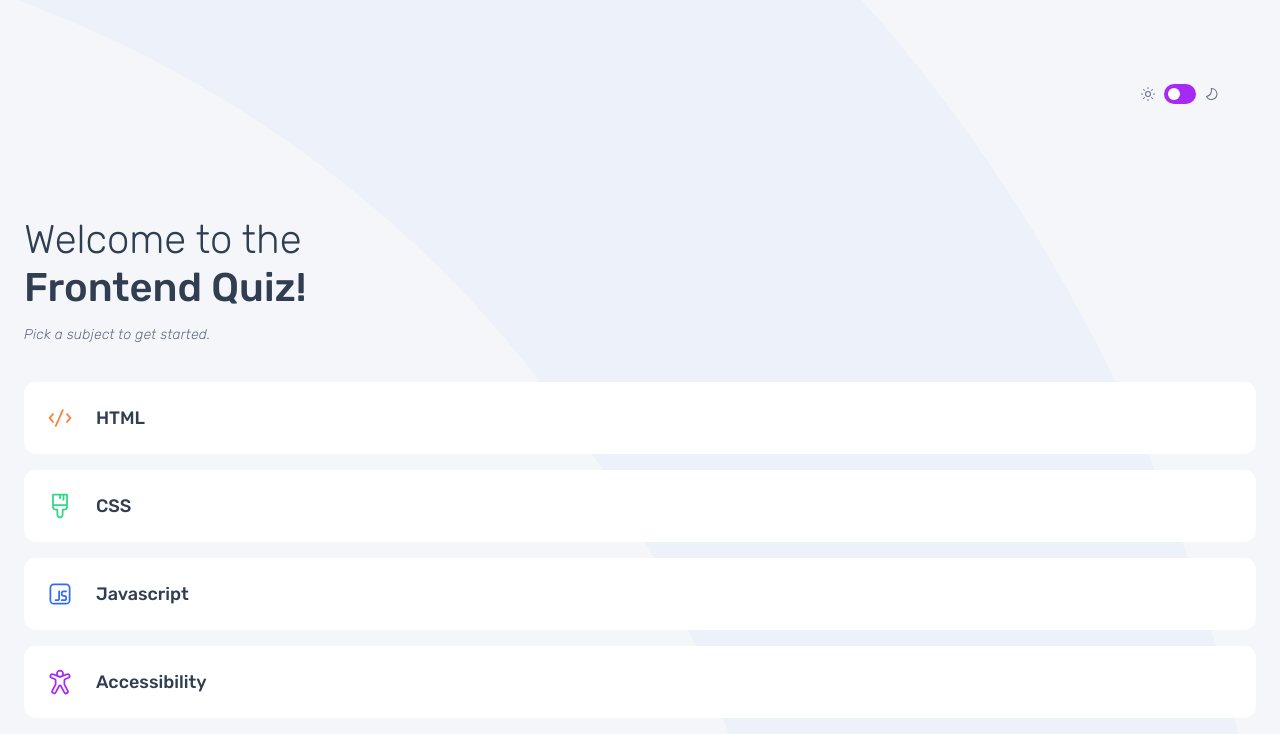
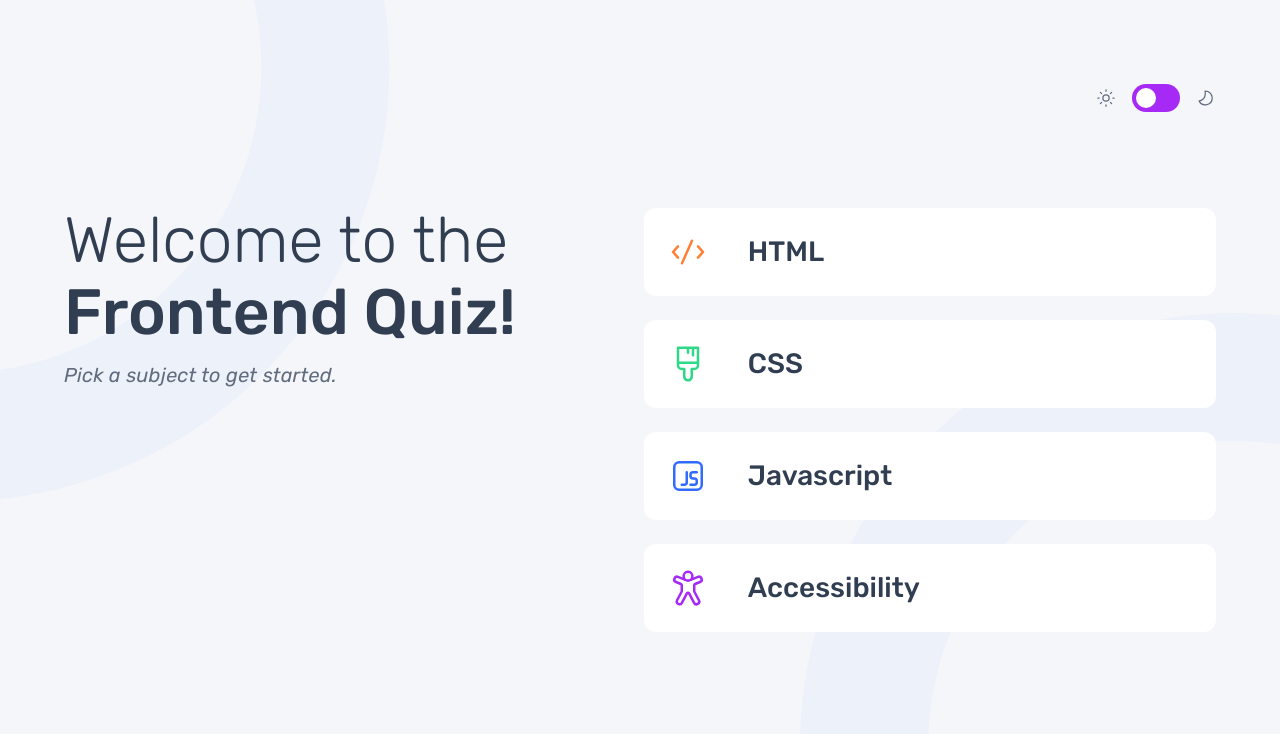
Before and after one commit to CharlieCastleWeb/fem--frontend-quiz-app, a React (Vite) app: page / in a window 1280 px wide. Shown: the top 734 px of the page. Built offline with nearby package versions, Linux system fonts and the light colour scheme.

Commit message:
feat: add responsive home layout

```diff
--- a/src/App.tsx
+++ b/src/App.tsx
@@ -14,20 +14,17 @@ function App() {
   };
 
   return (
-    <div
-      className="bg-fem-gray-50 bg-mobile-light-pattern h-screen w-full
-    dark:bg-fem-blue-900 dark:bg-mobile-dark-pattern duration-300 ease-in-out"
-    >
+    <div className="bg-fem-gray-50 bg-mobile-light-pattern md:bg-tablet-light-pattern lg:bg-desktop-light-pattern dark:bg-mobile-dark-pattern dark:md:bg-tablet-dark-pattern dark:lg:bg-desktop-dark-pattern min-h-screen w-full dark:bg-fem-blue-900 duration-300 ease-in-out px-6 md:px-16">
       <AppHeader selectedSubject={selectedSubject} />
-      <main className="px-6 py-8">
+      <main className="py-8 md:py-3 md:pb-16 max-w-290 lg:mx-auto lg:px-0">
         {selectedSubject === null ? (
-          <>
+          <div className="flex flex-col gap-10 md:gap-16 lg:flex-row lg:gap-32">
             <WelcomeIntro />
             <SubjectSelector
-              className="mt-10"
+              className="w-full"
               onSelectSubject={setSelectedSubject}
             />
-          </>
+          </div>
         ) : (
           <Quiz subject={selectedSubject} onPlayAgain={handlePlayAgain} />
         )}
--- a/src/components/app-button.tsx
+++ b/src/components/app-button.tsx
@@ -53,22 +53,23 @@ export default function AppButton({
   return (
     <button
       onClick={onClick}
-      className={`
-         cursor-pointer p-3.25 bg-fem-white w-full flex items-center
-        justify-items-start gap-4 rounded-xl border-3  transition-all duration-300 ease-in-out
-        disabled:cursor-not-allowed disabled:pointer-events-none
-        ${borderClass}
-      `}
+      className={`cursor-pointer p-3.25 bg-fem-white dark:bg-fem-blue-850 w-full flex items-center  justify-items-start gap-4 md:gap-8 rounded-xl border-3 transition-all duration-300 ease-in-out disabled:cursor-not-allowed disabled:pointer-events-none ${borderClass}`}
       style={{ "--main-color": mainColor } as React.CSSProperties}
       disabled={disabled}
     >
       {(iconSrc || iconText) && (
         <div
-          className={"rounded-md p-1 size-10 flex items-center justify-center"}
+          className={
+            "rounded-md p-1 size-10 flex items-center justify-center md:size-14"
+          }
           style={{ backgroundColor: iconTextBackgroundColor }}
         >
           {iconSrc ? (
-            <img src={iconSrc} alt={iconAlt ?? ""} className="size-7"></img>
+            <img
+              src={iconSrc}
+              alt={iconAlt ?? ""}
+              className="size-7 md:size-10"
+            ></img>
           ) : (
             iconText && (
               <span
@@ -81,7 +82,9 @@ export default function AppButton({
           )}
         </div>
       )}
-      <span className="text-preset-4-mobile text-fem-blue-900">{label}</span>
+      <span className="text-preset-4-mobile text-fem-blue-900 dark:text-fem-white md:text-preset-4">
+        {label}
+      </span>
       {appendIcon && (
         <span className="ml-auto size-10">
           <img src={appendIcon} alt="" aria-hidden />
--- a/src/components/app-header.tsx
+++ b/src/components/app-header.tsx
@@ -8,7 +8,7 @@ type AppHeaderProps = {
 
 export default function AppHeader({ selectedSubject }: AppHeaderProps) {
   return (
-    <header className="h-18 py-4 px-6 flex justify-between items-center sm:py-10 sm:h-auto sm:px-16 lg:py-21 lg:px-0 lg:max-w-290 lg:mx-auto">
+    <header className="h-18 py-4 flex justify-between items-center md:py-10 md:h-auto lg:py-21 lg:max-w-290 lg:mx-auto lg:px-0">
       <div className="min-w-0">
         {selectedSubject && (
           <SubjectBadge subject={selectedSubject}></SubjectBadge>
--- a/src/components/subject-selector.tsx
+++ b/src/components/subject-selector.tsx
@@ -15,7 +15,7 @@ export default function SubjectSelector({
     (typeof subjectsConfig)[Subject],
   ][];
   return (
-    <div className={`flex flex-col gap-4 ${className ?? ""}`}>
+    <div className={`flex flex-col gap-4 ${className ?? ""} md:gap-6`}>
       {subjectEntries.map(([subjectKey, subject]) => {
         return (
           <AppButton
--- a/src/components/theme-toggle.tsx
+++ b/src/components/theme-toggle.tsx
@@ -23,9 +23,11 @@ export default function ThemeToggle() {
   }, [isDark]);
 
   const iconSunSrc = isDark ? iconSunLightSvg : iconSunDarkSvg;
-  const iconSun = <img src={iconSunSrc} alt="" className="size-4" />;
+  const iconSun = <img src={iconSunSrc} alt="" className="size-4 md:size-5" />;
   const iconMoonSrc = isDark ? iconMoonLightSvg : iconMoonDarkSvg;
-  const iconMoon = <img src={iconMoonSrc} alt="" className="size-4" />;
+  const iconMoon = (
+    <img src={iconMoonSrc} alt="" className="size-4 md:size-5" />
+  );
 
   return (
     <ToggleSwitch
--- a/src/components/toggle-switch.tsx
+++ b/src/components/toggle-switch.tsx
@@ -17,9 +17,9 @@ export default function ToggleSwitch({
 }: ToggleSwitchProps) {
   const id = useId();
   return (
-    <div className="flex gap-2 items-center">
+    <div className="flex gap-2 items-center md:gap-4">
       {prepend && <div>{prepend}</div>}
-      <label className="w-8 h-5 p-1 bg-fem-purple-600 rounded-full relative cursor-pointer">
+      <label className="w-8 md:w-12 h-5 md:h-7 p-1 bg-fem-purple-600 rounded-full relative cursor-pointer">
         <span className="sr-only">{label}</span>
         <input
           type="checkbox"
@@ -29,10 +29,7 @@ export default function ToggleSwitch({
           checked={checked}
           onChange={(event) => onChange(event.target.checked)}
         />
-        <span
-          className="size-3 top-1/2 -translate-y-1/2
-            absolute bg-fem-white rounded-full peer-checked:translate-x-full"
-        ></span>
+        <span className="size-3 md:size-5 top-1/2 -translate-y-1/2 absolute bg-fem-white rounded-full peer-checked:translate-x-full"></span>
       </label>
       {append && <div>{append}</div>}
     </div>
--- a/src/components/welcome-intro.tsx
+++ b/src/components/welcome-intro.tsx
@@ -1,17 +1,17 @@
 export default function WelcomeIntro() {
   return (
-    <>
+    <div>
       <h1 className="flex flex-col gap-2">
-        <span className="text-preset-2-mobile-light text-fem-blue-900">
+        <span className="text-preset-2-mobile-light text-fem-blue-900 md:text-preset-2 whitespace-nowrap dark:text-fem-white">
           Welcome to the
         </span>
-        <span className="text-preset-2-mobile text-fem-blue-900">
+        <span className="text-preset-2-mobile text-fem-blue-900 md:text-preset-2 md:font-medium whitespace-nowrap dark:text-fem-white">
           Frontend Quiz!
         </span>
       </h1>
-      <p className="text-preset-5-mobile text-fem-gray-500 mt-5 tracking-[0.2px]">
+      <p className="text-preset-5-mobile text-fem-gray-500 dark:text-fem-blue-300 mt-5 tracking-[0.2px] md:text-preset-6 md:mt-4">
         Pick a subject to get started.
       </p>
-    </>
+    </div>
   );
 }
--- a/src/styles/_background-images.css
+++ b/src/styles/_background-images.css
@@ -9,3 +9,25 @@
   background-repeat: no-repeat;
   background-size: cover;
 }
+@utility bg-tablet-light-pattern {
+  background-image: url("../assets/images/pattern-background-tablet-light.svg");
+  background-repeat: no-repeat;
+  background-size: cover;
+}
+
+@utility bg-tablet-dark-pattern {
+  background-image: url("../assets/images/pattern-background-tablet-dark.svg");
+  background-repeat: no-repeat;
+  background-size: cover;
+}
+@utility bg-desktop-light-pattern {
+  background-image: url("../assets/images/pattern-background-desktop-light.svg");
+  background-repeat: no-repeat;
+  background-size: cover;
+}
+
+@utility bg-desktop-dark-pattern {
+  background-image: url("../assets/images/pattern-background-desktop-dark.svg");
+  background-repeat: no-repeat;
+  background-size: cover;
+}
```
